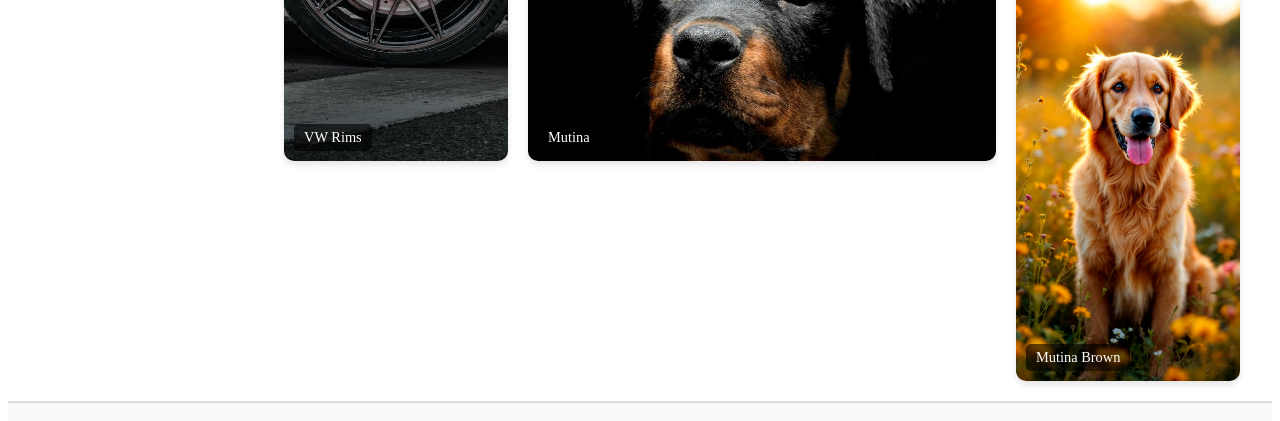
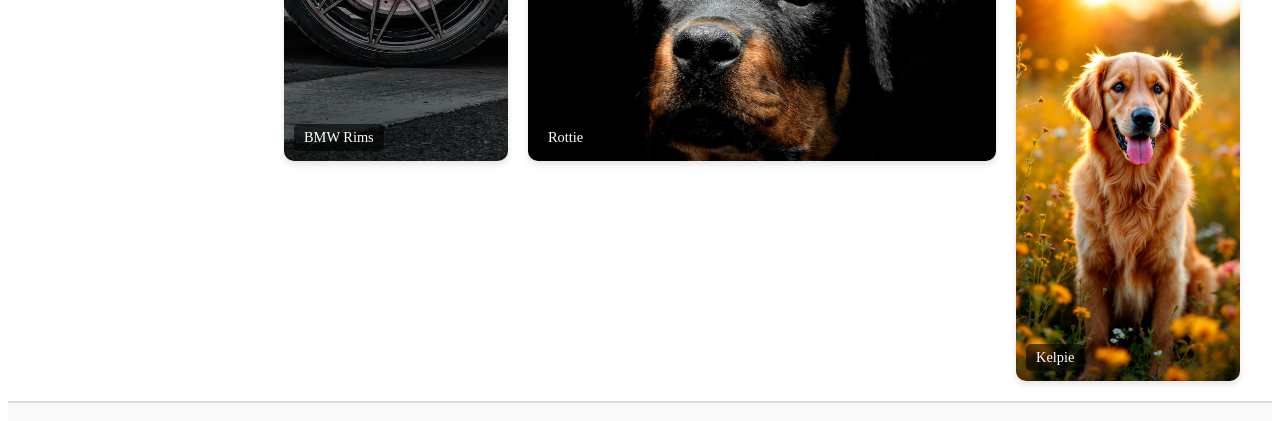
Before and after one commit to Mathewkorir538/photography-website, a plain HTML site: page index.html in a window 1280 px wide. Shown: the part 1200-1621 px from the top of the page. Drawn offline with Linux system fonts and the light colour scheme.

Commit message:
updated HTML

```diff
--- a/index.html
+++ b/index.html
@@ -65,15 +65,15 @@
       </div>
       <div class="gallery-item">
         <img src="./images/free-photo-of-close-up-of-bmw-m4-wheel-in-ankara.jpeg" alt="VW Rims" />
-        <p>VW Rims</p>
+        <p>BMW Rims</p>
       </div>
       <div class="gallery-item">
-        <img src="./images/dog 6.jpg" alt="Mutina" />
-        <p>Mutina</p>
+        <img src="./images/dog 6.jpg" alt="Rottie" />
+        <p>Rottie</p>
       </div>
       <div class="gallery-item">
-        <img src="./images/dog 5.avif" alt="Mutina Brown" />
-        <p>Mutina Brown</p>
+        <img src="./images/dog 5.avif" alt="Kelpie" />
+        <p>Kelpie</p>
       </div>
     </div>
   </section>
```
